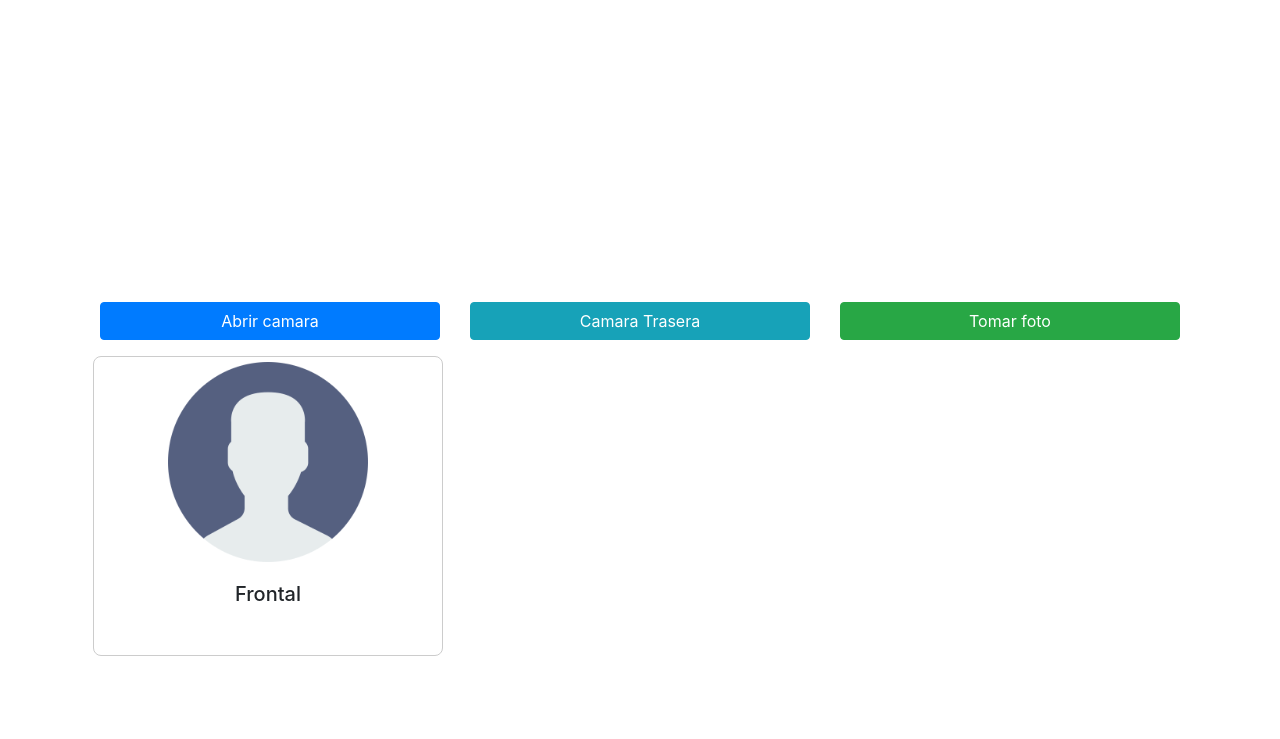
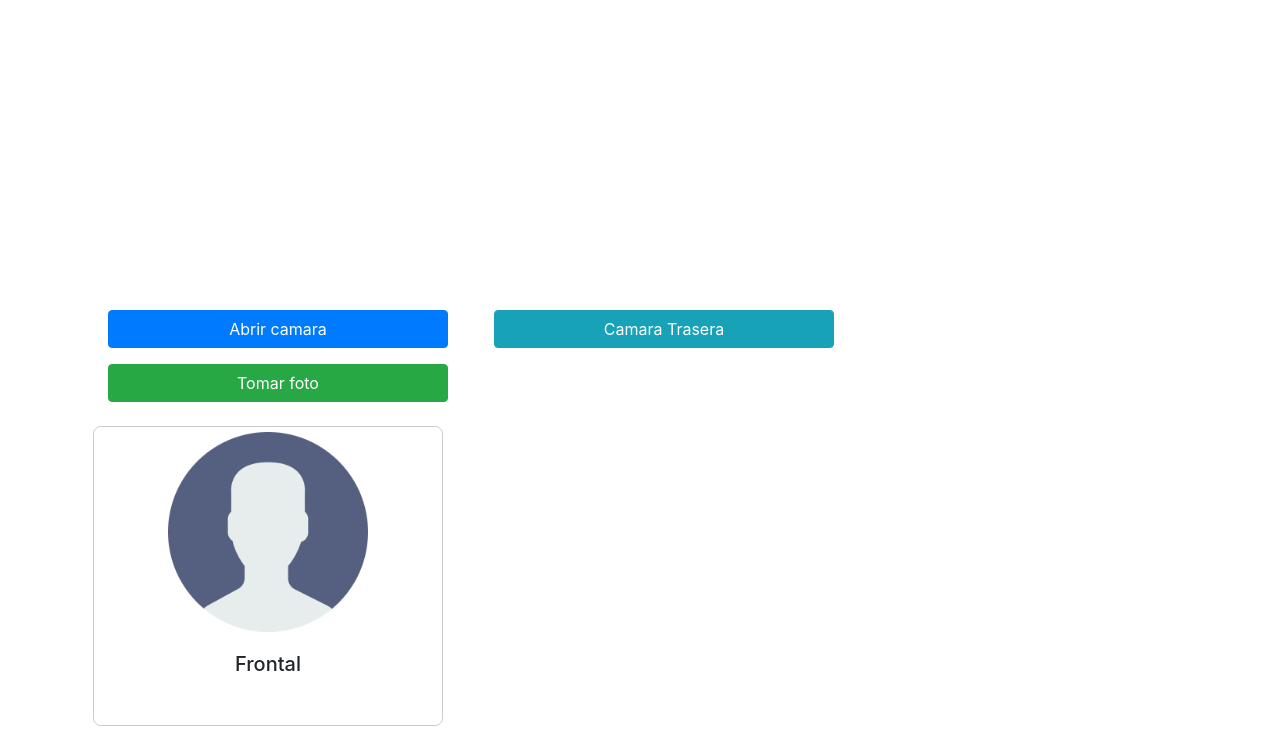
Before and after one commit to JhoelFloresLuna/FLGJ-20213-PWA-U2-P7, a plain HTML site: page index.html in a window 1280 px wide. Shown: the part 75-814 px from the top of the page. Drawn offline with nearby package versions, Linux system fonts and the light colour scheme; some packages are replaced by stand-ins of ours; a script that the page names is missing.

Commit message:
Cambio de botones

```diff
--- a/index.html
+++ b/index.html
@@ -25,15 +25,15 @@
         </div>
     </div>
     <div class="container d-flex flex-wrap align-items-center mb-2 mt-3">
-        <div class="col-lg-4">
+        <div class="col-lg-4 m-2">
             <button id="btnCamera" class="btn btn-primary btn-block">Abrir camara</button>
         </div>
 
-        <div class="col-lg-4">
+        <div class="col-lg-4 m-2">
             <button id="btnCameraBack" class="btn btn-info btn-block">Camara Trasera</button>
         </div>
 
-        <div class="col-lg-4">
+        <div class="col-lg-4 m-2">
             <button id="btnTakePhoto" class="btn btn-success btn-block">Tomar foto</button>
         </div>
     </div>
--- a/js/camera.js
+++ b/js/camera.js
@@ -24,7 +24,7 @@ class Camera {
                 }
             }).then(stream => {
                // console.log( this.videoNode.srcObject );
-                this.alt='frontal'
+                this.alt='Frontal'
                 this.videoNode.srcObject = stream;
                 this.stream = stream;
                 return true
@@ -54,6 +54,7 @@ class Camera {
                 }
             }).then(stream => {
                // console.log({stream});
+               this.alt='Trasera'
                 this.videoNode.srcObject = stream;
                 this.stream = stream;
                 return true
```
Also changed, not shown: css/style.css (line endings or trailing spaces).
